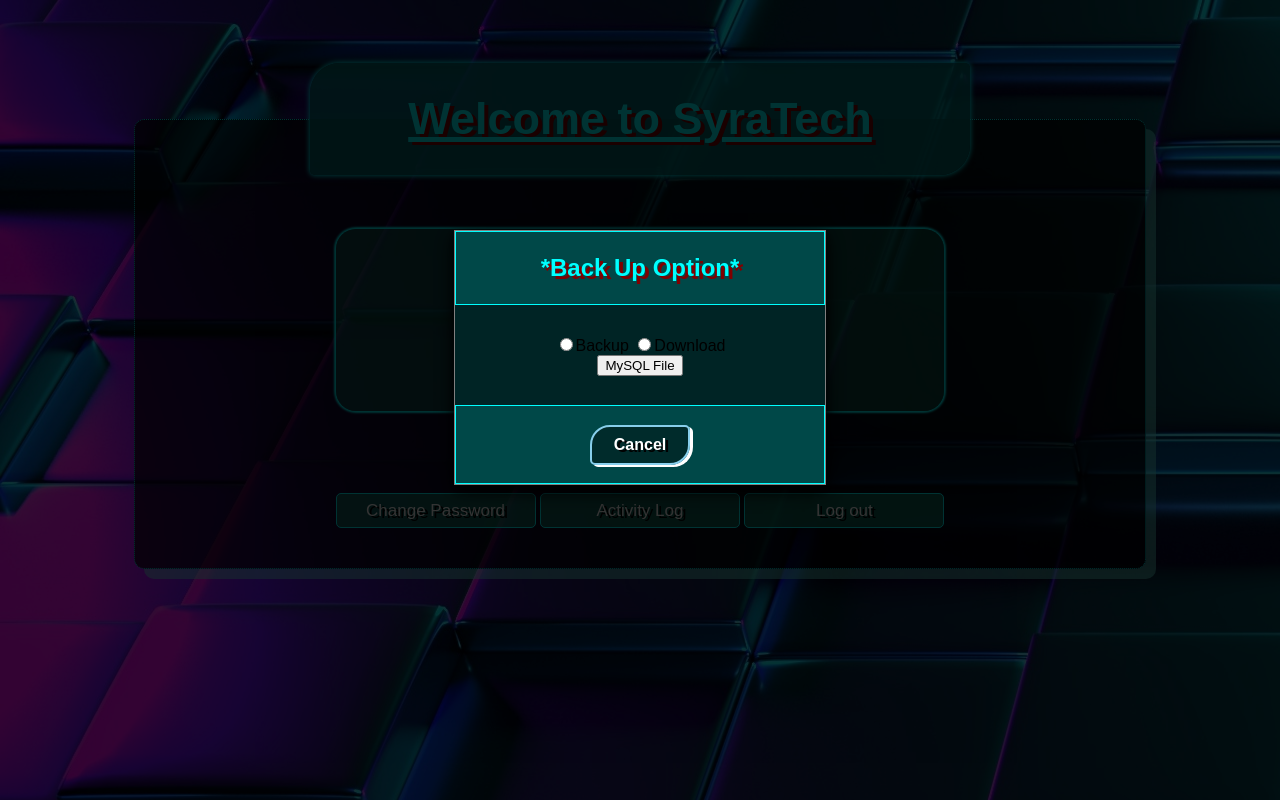
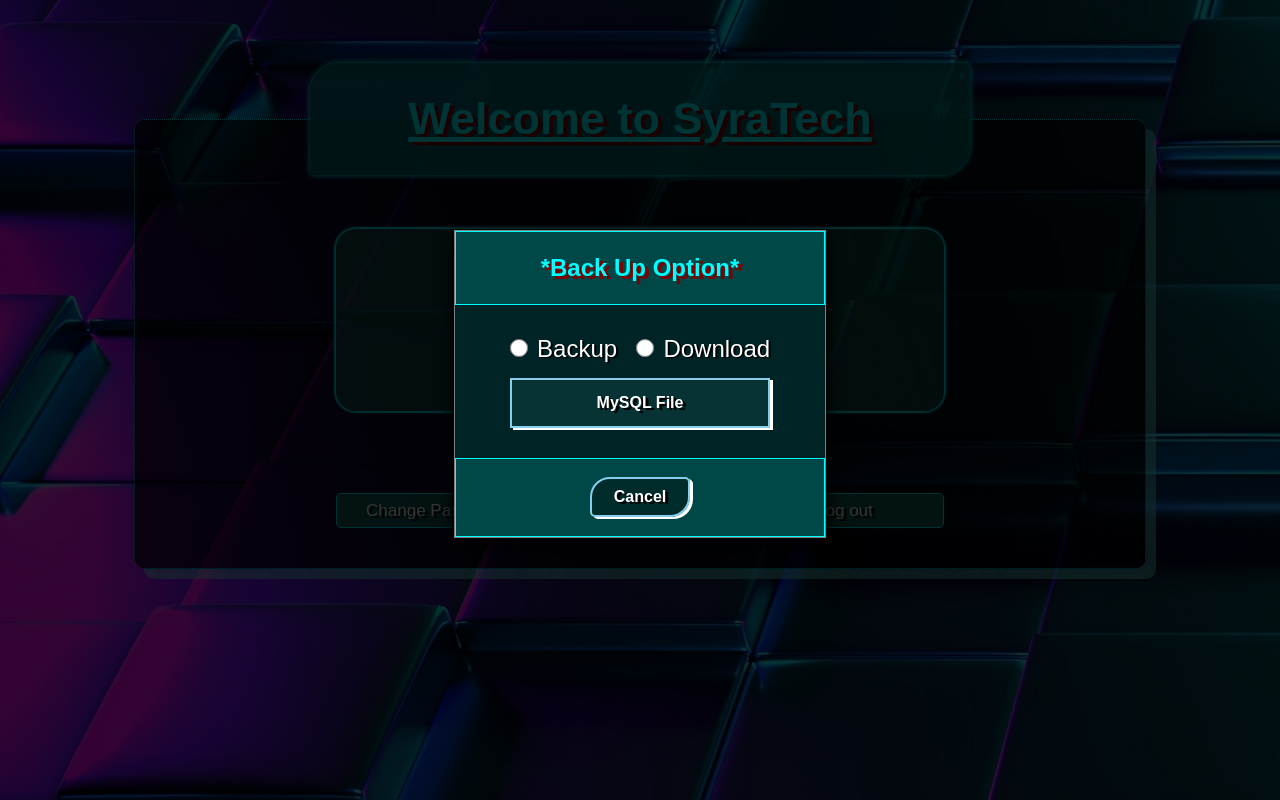
Before and after one commit to imfranz25/authentication, a PHP site: page / in a window 1280 px wide. Run offline with PHP 8.4, Linux system fonts and the light colour scheme; the visitor is signed in with stand-in values (Sample User, id 1).

Commit message:
Add Layout Modal Backup and Button

```diff
--- a/styles/account.css
+++ b/styles/account.css
@@ -263,7 +263,7 @@
   .csub{
     margin: 20px 0px 20px 100px;
   }
-  #ok_logout{
+  #cancel_logout{
      margin-left: 100px;
   }
   #submit_forgot{
@@ -334,6 +334,34 @@
     color: white;
     float: left;
     cursor: pointer;
+  }
+  #backup_option input[type="radio"],#backup_option label{
+    margin-left: 2%;
+    width: 18px;
+    height: 18px;
+    cursor: pointer;
+  }
+  #backup_option{
+    font-size: 24px;
+    color: white;
+    text-shadow: 2px 1px black;
+  }
+  #backup_option input[type="submit"]{
+    margin-top: 5%;
+    width: 260px;
+    height: 50px;
+    cursor: pointer;
+    text-shadow: 3px 2px black;
+    box-shadow: 3px 2px white;
+    background: rgb(83,183,183,.1);
+    font-size: 16px;
+    font-weight: bolder;
+    color: white;
+    border:2px solid skyblue;
+  }
+  #backup_option input[type="submit"]:hover{
+    background: rgb(255,255,255,.1);
+    color: cyan;
   }
   /* Add Animation */
   @keyframes animatetop {
```
